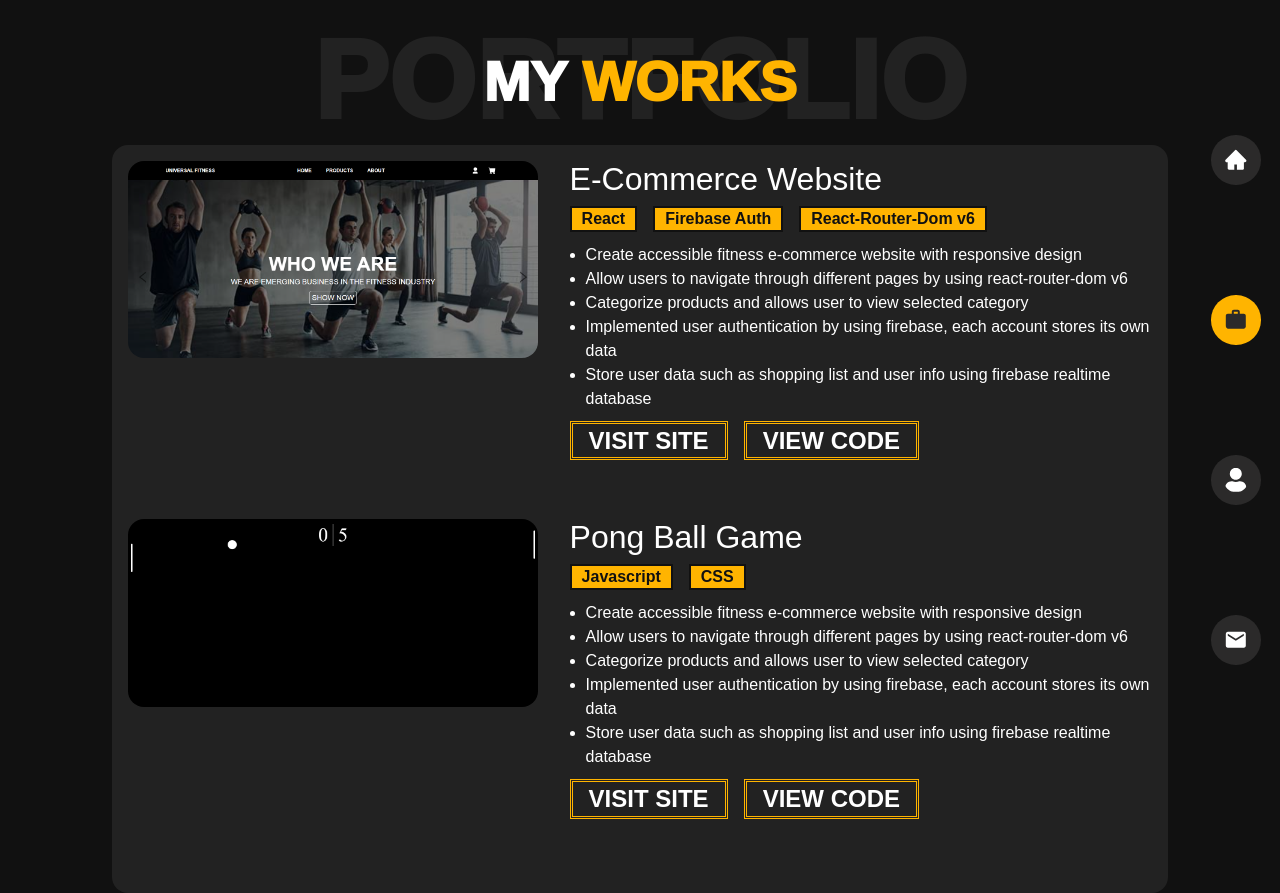
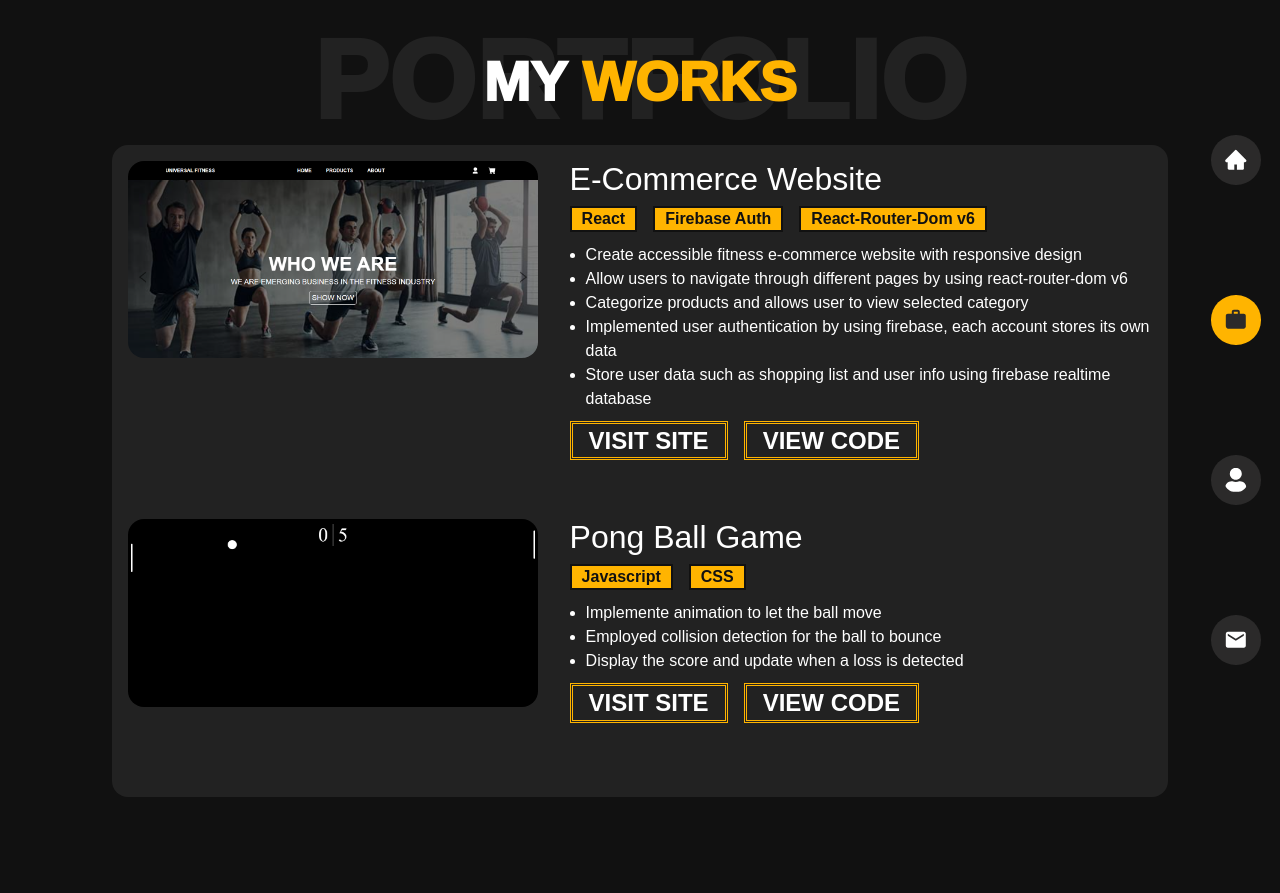
Before and after one commit to ZipengChen1832/WebDev-Portofolio, a React (Create React App) app: page /portfolio in a window 1280 px wide. After the commit the page ends 800 px from the top, so only its background shows below. Built offline with nearby package versions, Linux system fonts and the light colour scheme.

Commit message:
added description

```diff
--- a/src/components/Portfolio.jsx
+++ b/src/components/Portfolio.jsx
@@ -43,11 +43,9 @@ export default function Portfolio() {
                         <span>CSS</span>
                     </div>
                     <ul className='features'>
-                        <li>Create accessible fitness e-commerce website with responsive design</li>
-                        <li>Allow users to navigate through different pages by using react-router-dom v6</li>
-                        <li>Categorize products and allows user to view selected category</li>
-                        <li>Implemented user authentication by using firebase, each account stores its own data</li>
-                        <li>Store user data such as shopping list and user info using firebase realtime database</li>
+                        <li>Implemente animation to let the ball move </li>
+                        <li>Employed collision detection for the ball to bounce</li>
+                        <li>Display the score and update when a loss is detected </li>
                     </ul>
                     <div className='links'>
                         <span onClick={()=>{window.open("https://bcpongballclone.netlify.app/")}}>Visit Site</span>
```
